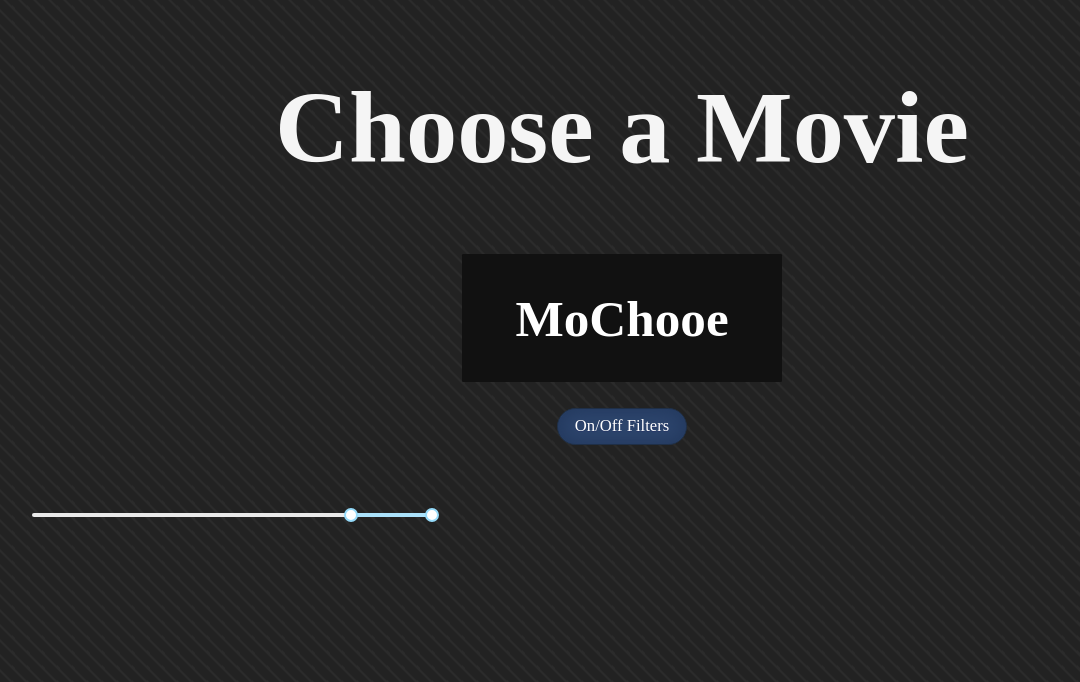
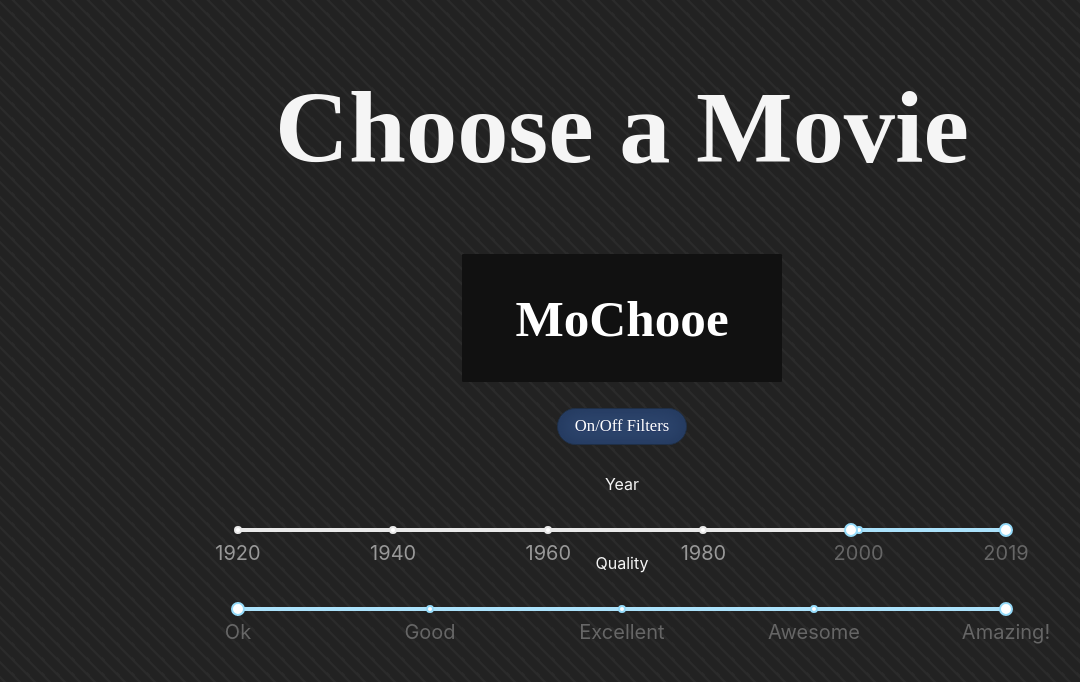
Before and after one commit to adamyodinsky/FlickMe-FrontEnd, a React (Create React App) app: page / in a window 1280 px wide. Both pictures are taken after a click on the button "On/Off Filters". Shown: the top 682 px of the page, without its empty margins (18-1098 px from the left). Built offline with nearby package versions, Linux system fonts and the light colour scheme; no server answers.

Commit message:
WIP - new filters

```diff
--- a/src/App.js
+++ b/src/App.js
@@ -3,25 +3,19 @@ import './App.css';
 import MochooButton from './components/MochooButton/MochooBotton';
 import Header from './components/Header/Header';
 import Movie from './components/Movie/Movie';
-// import YearFilter from './components/Filters/yearFilter';
 import Filter from './components/Filters/Filter'
 import ToggleFiltersButton from './components/toggleFiltersButton/toggleFiltersButton';
 import {default as configs} from './config/config';
 import axios from 'axios';
-import Slider from 'rc-slider';
-
-
-const createSliderWithTooltip = Slider.createSliderWithTooltip;
-const Range = createSliderWithTooltip(Slider.Range);
-const wrapperStyle = { width: 400, margin: 50 };
-
+import Marks from './components/Filters/marks';
 
 class App extends Component {
-
 
   state = {
     showMovies : false,
     showFilters: false,
+    yearValue: [1999, 2019],
+    qualityValue: [0, 100]
   };
 
   toggleFilters = () => {
@@ -31,11 +25,9 @@ class App extends Component {
   };
 
   getMovie = async () => {
-    const url =  `http://${configs.backEndHost}:${configs.backEndPort}/${configs.backEndApi}/movie?start=${this.state.value.min}&end=${this.state.value.max}`;
-
+    const url =  `http://${configs.backEndHost}:${configs.backEndPort}/${configs.backEndApi}/movie?start=${this.state.yearValue[0]}&end=${this.state.yearValue[1]}`;
     try {
       const response = await axios.get(url);
-      console.log(response.data);
       this.setState({
         movie :response.data,
         showMovies: true
@@ -60,14 +52,27 @@ class App extends Component {
 
     if(this.state.showFilters) {
       filters = (
-          <div style={wrapperStyle}>
-            <Range
-                change={()=> {}}
+          <div>
+            <p>Year</p>
+            <Filter
+                defaultMin={this.state.yearValue[0]}
+                defaultMax={this.state.yearValue[1]}
+                value={this.state.yearValue}
                 min={1920}
                 max={2019}
-                defaultValue={[1999, 2019]}
-                tipFormatter={value => `${value}`}
-                pushable={0}
+                marks={Marks.year}
+                onChange={(value) => {this.setState({ yearValue: value})}}
+            />
+            <p>Quality</p>
+            <Filter
+                defaultMin={this.state.qualityValue[0]}
+                defaultMax={this.state.qualityValue[1]}
+                value={this.state.qualityValue}
+                min={0}
+                max={100}
+                onChange={(value) => {this.setState({ qualityValue : value})}}
+                marks={Marks.quality}
+                step={25}
             />
           </div>
       )
--- a/src/components/Filters/Filter.css
+++ b/src/components/Filters/Filter.css
@@ -1,15 +1,18 @@
-/*.form {*/
-/*    margin:  auto;*/
-/*    padding: 1vw 1.5vw 0;*/
-/*    font-weight: bold;*/
-/*}*/
+.form {
+    margin:  auto;
+    padding: 1vw 1vw 0;
+    font-size: small;
+    /*font-weight: bold;*/
+}
 
-/*@media (min-width: 10vw) {*/
-/*    .form {*/
-/*        max-width: 60%;*/
-/*    }*/
-/*}*/
+@media (min-width: 10vw) {
+    .form {
+        max-width: 60%;
+        font-size: small;
+    }
+}
 
-/*.input-range {*/
-/*margin-bottom: 6vw;*/
-/*}*/
+.input-range {
+    margin-bottom: 6vw;
+    font-size: small;
+}
--- a/src/components/Filters/Filter.js
+++ b/src/components/Filters/Filter.js
@@ -1,25 +1,27 @@
 import React from 'react';
-import Tooltip from 'rc-tooltip';
 import Slider from 'rc-slider';
 import 'rc-slider/assets/index.css';
+import './Filter.css'
 
-const Handle = Slider.Handle;
+const createSliderWithTooltip = Slider.createSliderWithTooltip;
+const Range = createSliderWithTooltip(Slider.Range);
+
 
 const Filter = (props) => {
-  const { click, value, dragging, index, ...restProps } = props;
+  const { onChange, defaultMin, defaultMax, min, max, marks, step} = props;
   return (
-        <Tooltip className='form input-range'
-                 prefixCls="rc-slider-tooltip"
-                 overlay={value}
-                 visible={dragging}
-                 placement="top"
-                 key={index}
-                 onChange
-        >
-          <Handle value={value} {...restProps} />
-        </Tooltip>
-  );
+      <div className='form'>
+        <Range
+            min={min}
+            max={max}
+            defaultValue={[defaultMin, defaultMax]}
+            pushable={0}
+            onChange={onChange}
+            marks={marks}
+            step={step}
+        />
+      </div>
+  )
 };
 
-
 export default Filter;
--- /dev/null
+++ b/src/components/Filters/marks.js
@@ -0,0 +1,21 @@
+// import Filter from './Filter';
+
+const Marks = {
+  quality: {
+      0   : 'Ok',
+      25  : 'Good',
+      50  : 'Excellent',
+      75  : 'Awesome',
+      100 : 'Amazing!'
+    },
+  year: {
+    1920: '1920',
+    1940: '1940',
+    1960: '1960',
+    1980: '1980',
+    2000: '2000',
+    2019: '2019'
+  }
+};
+
+export default Marks;
```
Also changed, not shown: src/components/Filters/ToolTip.js (added, +22 -0 lines).
